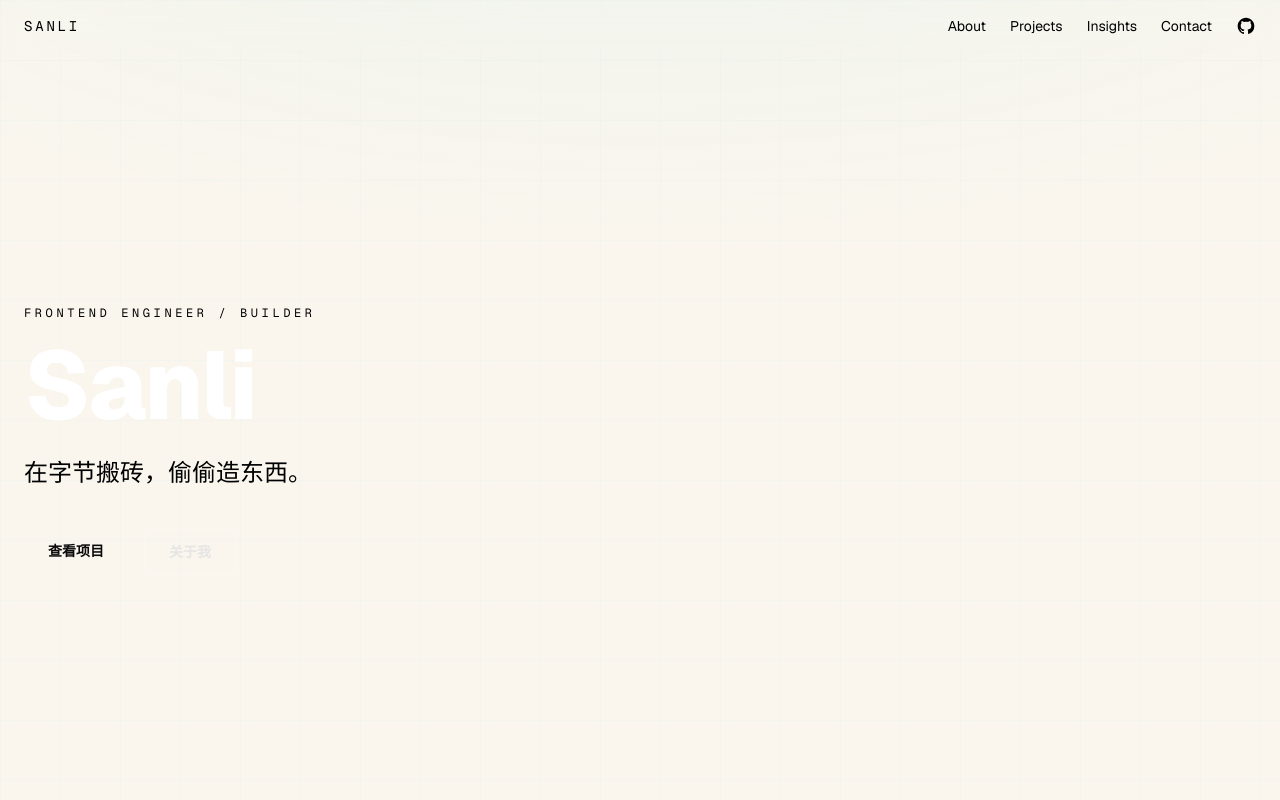
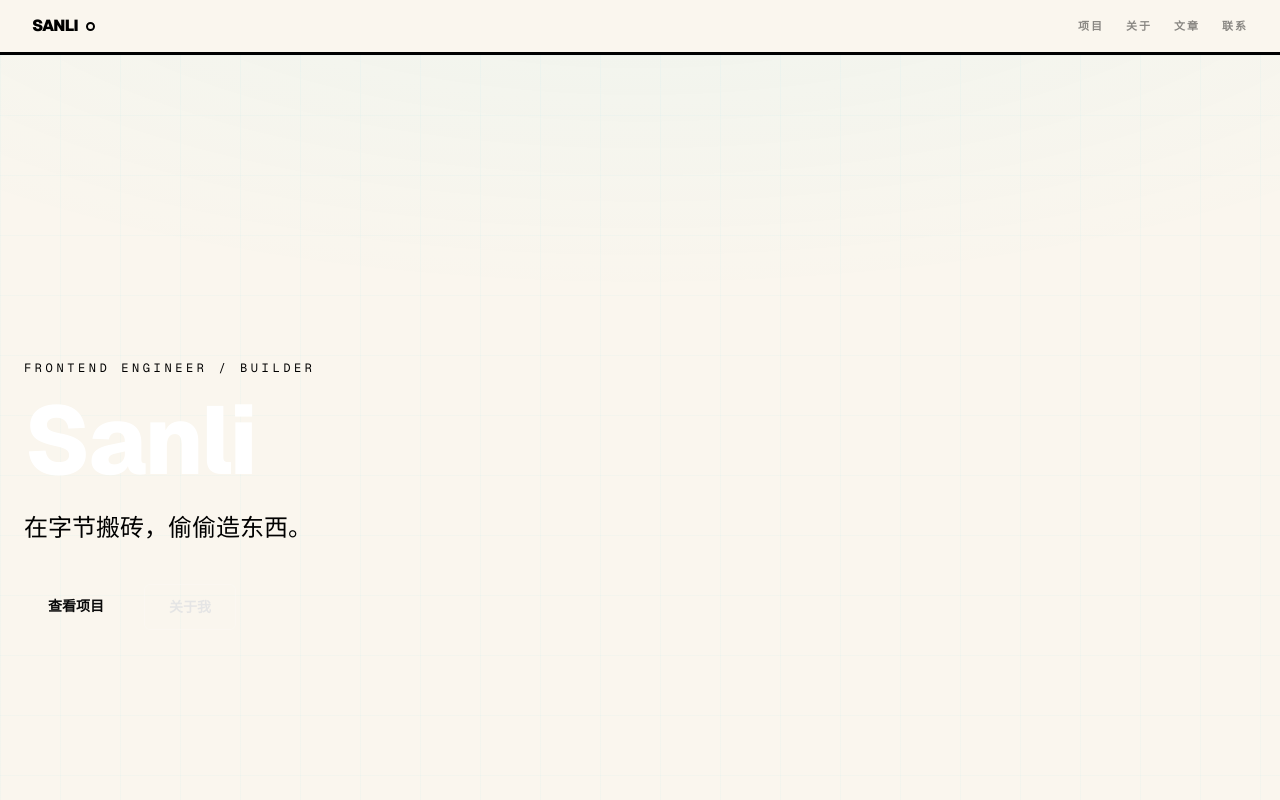
Before and after one commit to 648lsp666/sanli-home, a Next.js app: page / in a window 1280 px wide. Shown: the top 800 px of the page. Built offline with nearby package versions, Linux system fonts and the light colour scheme.

Commit message:
feat: rewrite Nav with Neo Brutalist style

```diff
--- a/components/Nav.tsx
+++ b/components/Nav.tsx
@@ -1,45 +1,33 @@
 'use client'
-import { useEffect, useState } from 'react'
-
-const NAV_LINKS = ['About', 'Projects', 'Insights', 'Contact']
 
 export default function Nav() {
-  const [scrolled, setScrolled] = useState(false)
-
-  useEffect(() => {
-    const onScroll = () => setScrolled(window.scrollY > 20)
-    window.addEventListener('scroll', onScroll, { passive: true })
-    return () => window.removeEventListener('scroll', onScroll)
-  }, [])
-
   return (
     <nav
-      className={`fixed left-0 right-0 top-0 z-50 flex items-center justify-between px-6 py-4 backdrop-blur-md transition-all duration-300 ${
-        scrolled ? 'border-b border-white/10 bg-[#0a0a0a]/80' : 'bg-transparent'
-      }`}
+      className="sticky top-0 z-50 flex items-center justify-between border-b-[3px] px-8 py-[14px]"
+      style={{
+        borderColor: 'var(--color-ink)',
+        backgroundColor: 'var(--color-bg)',
+        backdropFilter: 'blur(6px)',
+        WebkitBackdropFilter: 'blur(6px)',
+      }}
     >
-      <span className="font-mono text-sm tracking-[0.2em] text-accent">SANLI</span>
-      <div className="flex items-center gap-6">
-        {NAV_LINKS.map((link) => (
-          <a
-            key={link}
-            href={`#${link.toLowerCase()}`}
-            className="text-sm text-muted transition-colors hover:text-white"
-          >
-            {link}
-          </a>
-        ))}
-        <a
-          href="https://github.com/648lsp666"
-          target="_blank"
-          rel="noopener noreferrer"
-          aria-label="GitHub"
-          className="text-muted transition-colors hover:text-white"
-        >
-          <svg viewBox="0 0 24 24" className="h-5 w-5" fill="currentColor">
-            <path d="M12 2C6.477 2 2 6.484 2 12.017c0 4.425 2.865 8.18 6.839 9.504.5.092.682-.217.682-.483 0-.237-.008-.868-.013-1.703-2.782.605-3.369-1.343-3.369-1.343-.454-1.158-1.11-1.466-1.11-1.466-.908-.62.069-.608.069-.608 1.003.07 1.531 1.032 1.531 1.032.892 1.53 2.341 1.088 2.91.832.092-.647.35-1.088.636-1.338-2.22-.253-4.555-1.113-4.555-4.951 0-1.093.39-1.988 1.029-2.688-.103-.253-.446-1.272.098-2.65 0 0 .84-.27 2.75 1.026A9.564 9.564 0 0112 6.844c.85.004 1.705.115 2.504.337 1.909-1.296 2.747-1.027 2.747-1.027.546 1.379.202 2.398.1 2.651.64.7 1.028 1.595 1.028 2.688 0 3.848-2.339 4.695-4.566 4.943.359.309.678.92.678 1.855 0 1.338-.012 2.419-.012 2.747 0 .268.18.58.688.482A10.019 10.019 0 0022 12.017C22 6.484 17.522 2 12 2z" />
-          </svg>
-        </a>
+      {/* Logo */}
+      <div className="flex items-center gap-2">
+        <span className="text-[16px] font-black tracking-[-0.5px]" style={{ color: 'var(--color-ink)' }}>
+          SANLI
+        </span>
+        <span
+          className="h-[9px] w-[9px] rounded-full border-[2px]"
+          style={{ backgroundColor: 'var(--color-accent-green)', borderColor: 'var(--color-ink)' }}
+        />
+      </div>
+
+      {/* Links */}
+      <div className="flex gap-[22px] font-mono text-[11px] font-bold uppercase tracking-[2px] opacity-45">
+        <a href="#projects" className="transition-opacity hover:opacity-100" style={{ color: 'var(--color-ink)' }}>项目</a>
+        <a href="#about"    className="transition-opacity hover:opacity-100" style={{ color: 'var(--color-ink)' }}>关于</a>
+        <a href="#insights" className="transition-opacity hover:opacity-100" style={{ color: 'var(--color-ink)' }}>文章</a>
+        <a href="#contact"  className="transition-opacity hover:opacity-100" style={{ color: 'var(--color-ink)' }}>联系</a>
       </div>
     </nav>
   )
```
